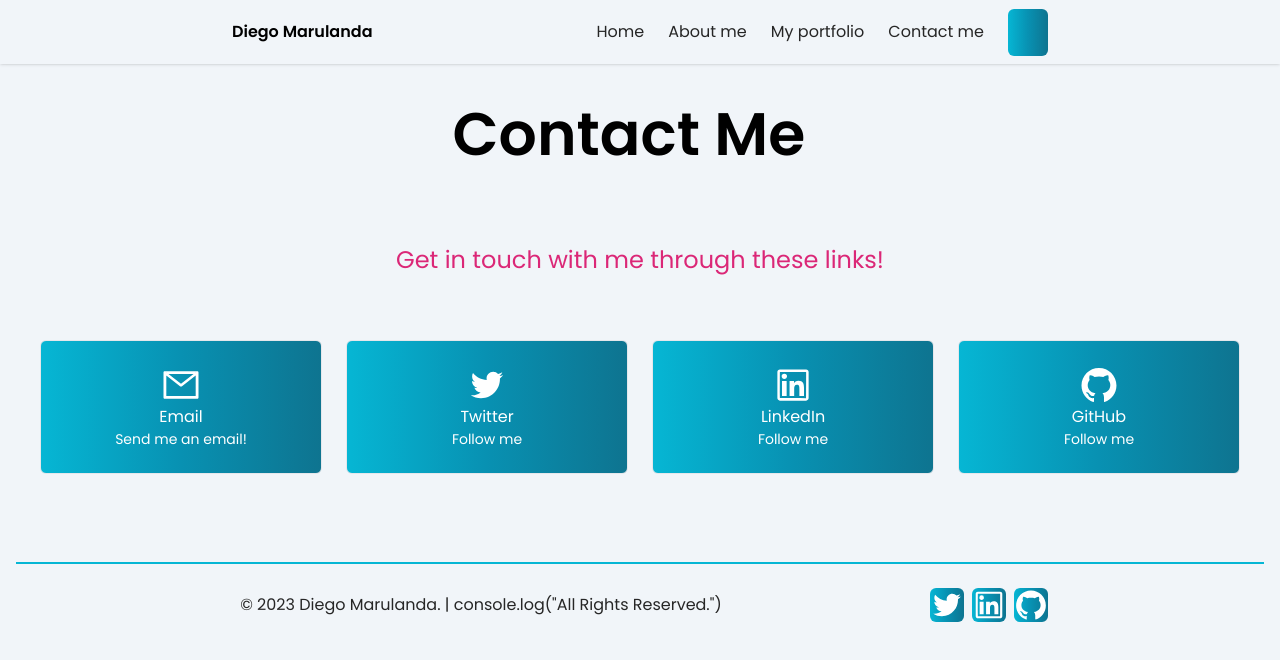
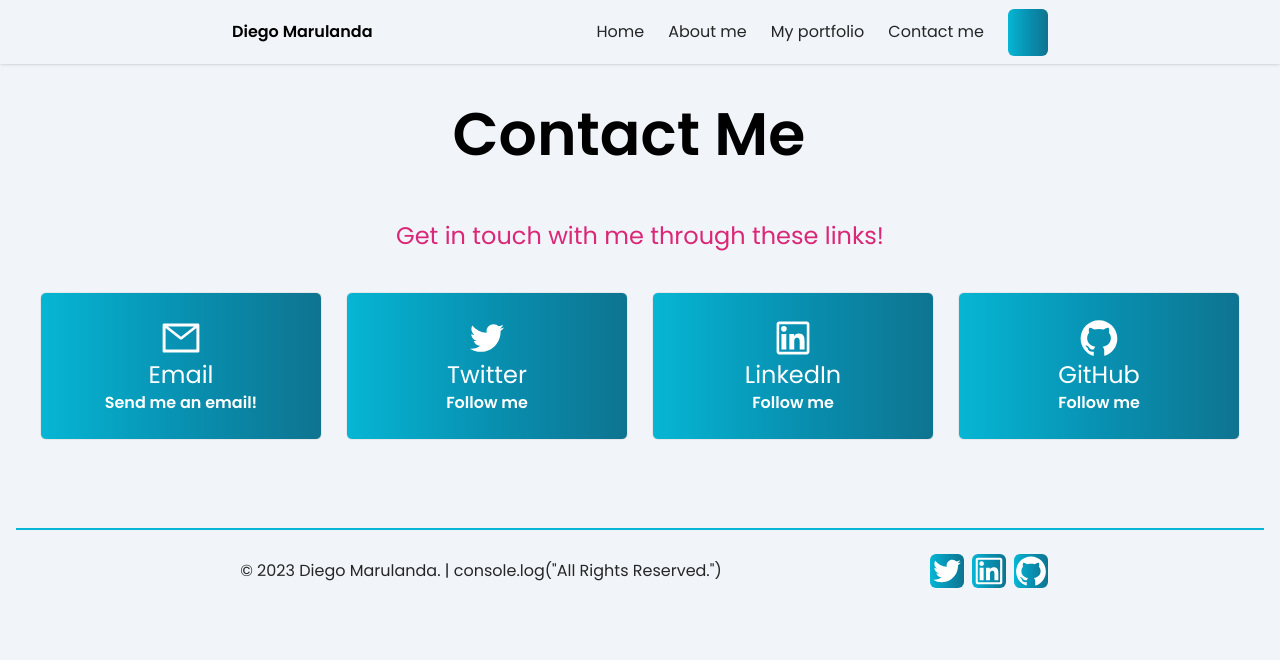
Before and after one commit to DiegoMarulandaB/Portfolio, a Next.js app: page /contact in a window 1280 px wide. Shown: the top 660 px of the page. Built offline with nearby package versions, Linux system fonts and the light colour scheme; some icons are missing.

Commit message:
add fixes to contact

```diff
--- a/src/app/contact/page.tsx
+++ b/src/app/contact/page.tsx
@@ -11,11 +11,11 @@ const Contact: React.FC = () => {
           <h2 className="text-center mb-4">
             <AnimatedText text="Contact me" className="mr-2 mb-2  mt-2" />
           </h2>
-          <p className="bg-slate-100 dark:bg-slate-700 mb-4 mt-12 text-center mx-2 mr-2 text-2xl text-pink-600">
+          <p className="bg-slate-100 dark:bg-slate-700 mb-4 mt-6 text-center mx-2 mr-2 text-2xl text-pink-600">
             Get in touch with me through these links!
           </p>
         </div>
-        <div className="grid grid-cols-1 gap-8 sm:grid-cols-2 sm:gap-6 lg:grid-cols-4 mt-12 mx-2 mr-2">
+        <div className="grid grid-cols-1 gap-8 sm:grid-cols-2 sm:gap-6 lg:grid-cols-4 mt-6 mx-2 mr-2">
           {contactLinks.map((link) => (
             <ContactLink key={link.text} {...link} />
           ))}
@@ -41,8 +41,8 @@ const ContactLink: React.FC<ContactLinkProps> = ({ href, text, icon, username })
       className="flex flex-col items-center text-center px-4 py-6 border transform transition-transform cursor-pointer text-white bg-gradient-to-r from-cyan-500 via-cyan-600 to-cyan-700  rounded-md"
     >
       {icon}
-      <span className="text-1xl font-medium text-white">{text}</span>
-      {username && <span className="text-sm text-white">{username}</span>}
+      <span className="text-2xl font-medium text-white">{text}</span>
+      {username && <span className="text-1xl font-bold text-white">{username}</span>}
     </a>
   )
 }
@@ -51,25 +51,25 @@ const contactLinks: ContactLinkProps[] = [
   {
     href: 'mailto:diegomarulanda87@gmail.com',
     text: 'Email',
-    icon: <AiOutlineMail className="icon text-white" size={40} />,
+    icon: <AiOutlineMail className="icon text-white" size={42} />,
     username: 'Send me an email!',
   },
   {
     href: 'https://twitter.com/DAMB1987',
     text: 'Twitter',
-    icon: <AiOutlineTwitter className="icon text-white" size={40} />,
+    icon: <AiOutlineTwitter className="icon text-white" size={42} />,
     username: 'Follow me',
   },
   {
     href: 'https://www.linkedin.com/in/diegomarulandabarrientos/',
     text: 'LinkedIn',
-    icon: <AiOutlineLinkedin className="icon text-white" size={40} />,
+    icon: <AiOutlineLinkedin className="icon text-white" size={42} />,
     username: 'Follow me',
   },
   {
     href: 'https://github.com/DiegoMarulandaB?tab=repositories',
     text: 'GitHub',
-    icon: <AiOutlineGithub className="icon text-white" size={40} />,
+    icon: <AiOutlineGithub className="icon text-white" size={42} />,
     username: 'Follow me',
   },
 ]
```
